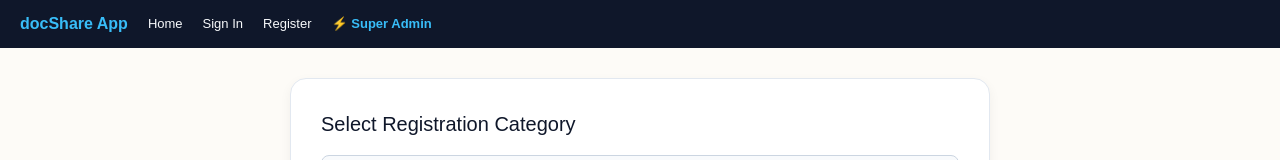
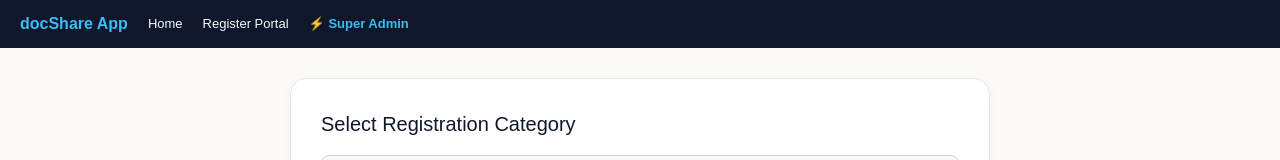
Before and after one commit to henryenterprise/docshare, a React (Vite) app: page /register in a window 1280 px wide. Shown: the top 160 px of the page. Built offline with nearby package versions, Linux system fonts and the light colour scheme; no server answers; the HTML template or start-up script is replaced by a standard one.

Commit message:
Update navigation links and remove Login route

```diff
--- a/src/App.tsx
+++ b/src/App.tsx
@@ -1,29 +1,21 @@
 import React from 'react';
 import { BrowserRouter as Router, Routes, Route, Link } from 'react-router-dom';
-import Login from './pages/Login';
+import Index from './pages/Index';
 import Register from './pages/Register';
 import AdminPortal from './pages/Admin';
-import Index from './pages/Index';
-// KEEP YOUR SUPABASE CONFIG HERE IF IT WAS HERE:
-// import { createClient } from '@supabase/supabase-js';
-// export const supabase = createClient(...);
 
 export default function App() {
   return (
     <Router>
-      {/* Global Navigation Bar */}
       <nav style={{ background: '#0f172a', padding: '12px 20px', display: 'flex', gap: '20px', alignItems: 'center', fontFamily: 'sans-serif' }}>
         <span style={{ color: '#38bdf8', fontWeight: 'bold' }}>docShare App</span>
         <Link to="/" style={{ color: '#f8fafc', textDecoration: 'none', fontSize: '13px' }}>Home</Link>
-        <Link to="/login" style={{ color: '#f8fafc', textDecoration: 'none', fontSize: '13px' }}>Sign In</Link>
-        <Link to="/register" style={{ color: '#f8fafc', textDecoration: 'none', fontSize: '13px' }}>Register</Link>
+        <Link to="/register" style={{ color: '#f8fafc', textDecoration: 'none', fontSize: '13px' }}>Register Portal</Link>
         <Link to="/admin" style={{ color: '#38bdf8', textDecoration: 'none', fontSize: '13px', fontWeight: 'bold' }}>⚡ Super Admin</Link>
       </nav>
 
-      {/* Your Existing Routes & Components */}
       <Routes>
         <Route path="/" element={<Index />} />
-        <Route path="/login" element={<Login />} />
         <Route path="/register" element={<Register />} />
         <Route path="/admin" element={<AdminPortal />} />
       </Routes>
```
